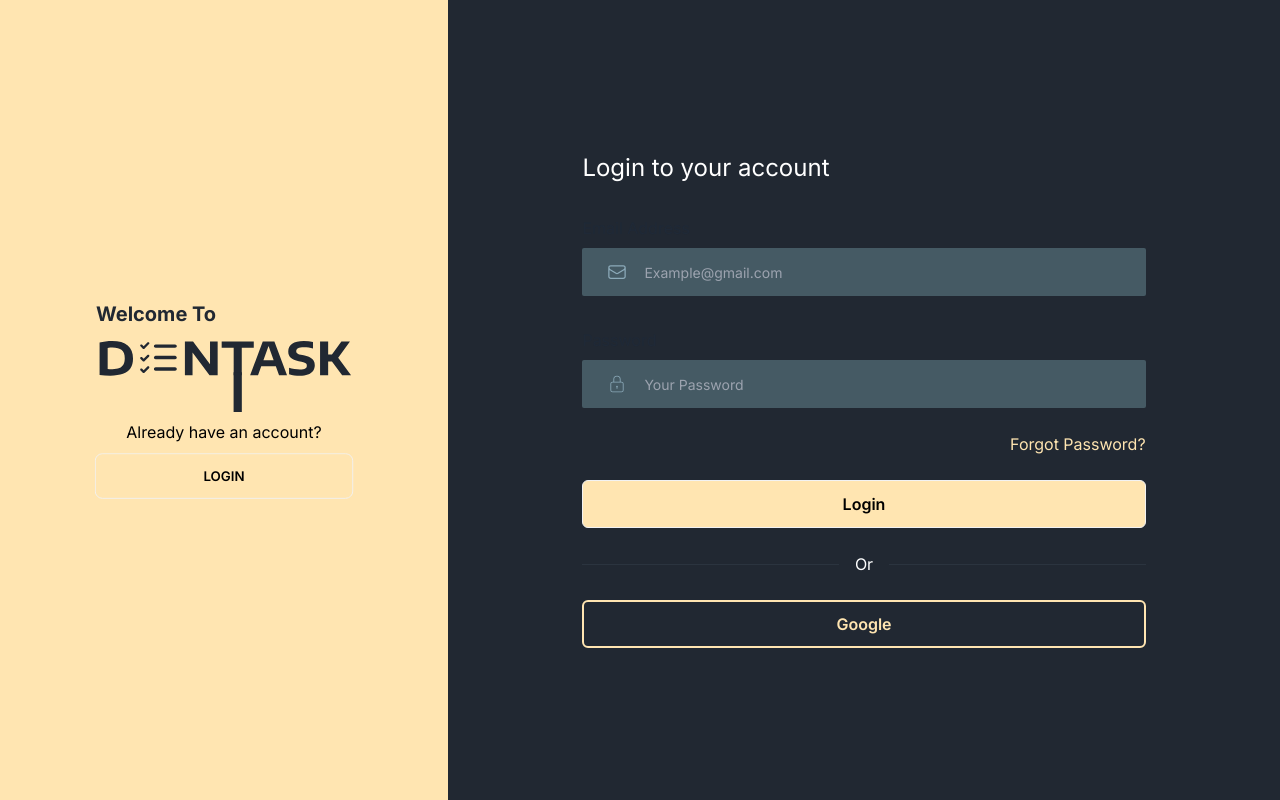
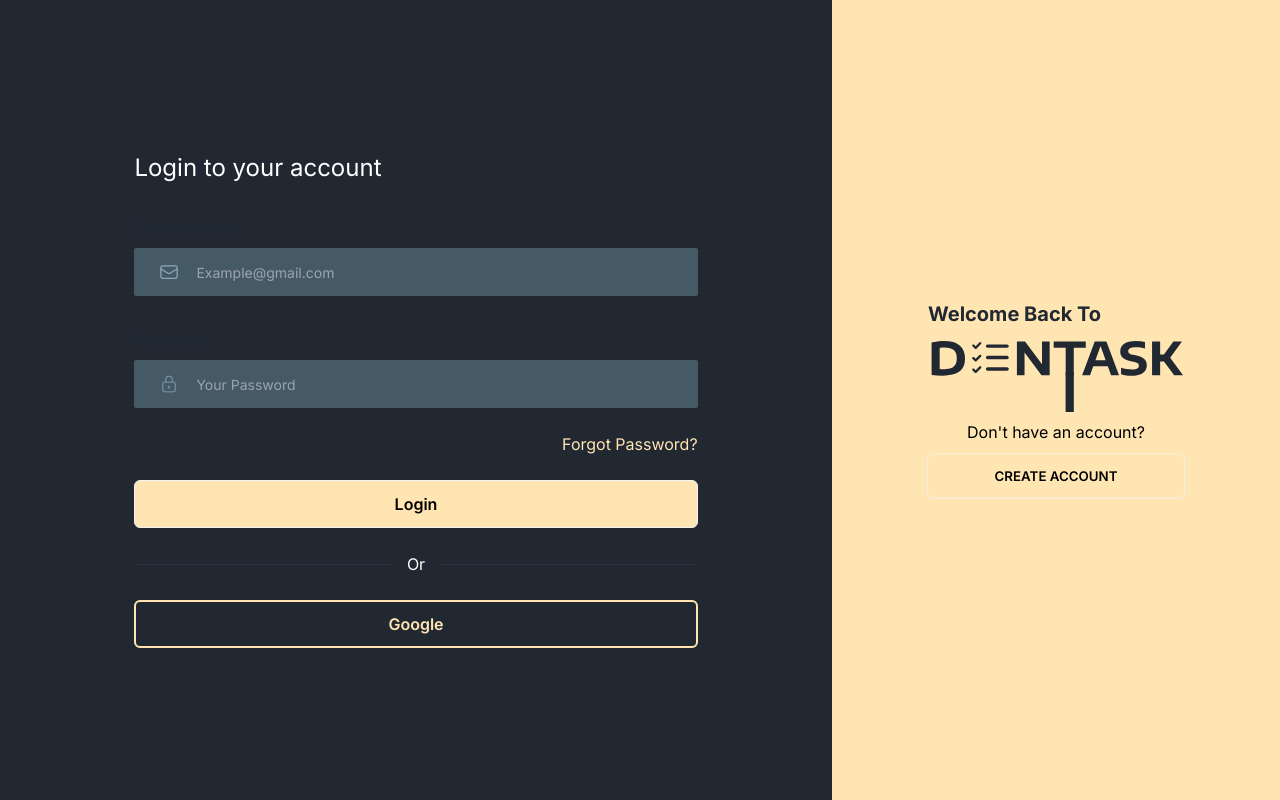
Before and after one commit to Praisecodes/dentask, a Next.js app: page /login in a window 1280 px wide. Built offline with nearby package versions, Linux system fonts and the light colour scheme.

Commit message:
[update] Add links to auth pages and fix responsiveness issue

```diff
--- a/src/app/(auth)/layout.tsx
+++ b/src/app/(auth)/layout.tsx
@@ -10,8 +10,8 @@ type LayoutType = {
 const AuthLayout = ({ children }: LayoutType): JSX.Element => {
   const pathname = usePathname();
   return (
-    <main className={`flex ${pathname == '/' ? 'flex-row' : 'flex-row-reverse'} overflow-hidden h-[100vh]`}>
-      <section className="lg:w-[65%] w-full flex flex-col justify-center bg-transparent px-16 overflow-y-auto py-14">
+    <main className={`flex ${pathname == '/login' ? 'flex-row' : 'flex-row-reverse'} overflow-hidden h-[100vh]`}>
+      <section className="lg:w-[65%] w-full flex flex-col justify-center bg-transparent lg:px-16 md:px-10 px-4 overflow-y-auto py-14">
         {children}
       </section>
       <SideView />
--- a/src/app/(auth)/login/page.tsx
+++ b/src/app/(auth)/login/page.tsx
@@ -8,7 +8,7 @@ import { useRouter } from "next/navigation";
 
 const Page = (): JSX.Element => {
   const router = useRouter();
-  const handleLogin = async (e:any) => {
+  const handleLogin = async (e: any) => {
     e.preventDefault();
     router.push('/home');
   }
@@ -49,7 +49,7 @@ const Page = (): JSX.Element => {
         <br />
         <button
           className={`btn w-full text-black text-base bg-[#FFE5B1] rounded-md normal-case hover:bg-[#FFE5B1]`}
-          onClick={(e)=>{handleLogin(e)}}
+          onClick={(e) => { handleLogin(e) }}
         >
           Login
         </button> <br /><br />
@@ -63,6 +63,10 @@ const Page = (): JSX.Element => {
         <button className="text-[#FFE5B1] text-base border-2 normal-case rounded-md border-[#FFE5B1] btn w-full bg-transparent hover:bg-transparent hover:border-[#FFE5B1]">
           Google
         </button>
+
+        <p className={`py-2 lg:hidden`}>
+          Don&apos;t have an account? <Link href={`/signup`}> <span className={`text-[#FFE5B1] underline`}>Get One Here</span> </Link>
+        </p>
       </form>
 
     </section>
--- a/src/app/(auth)/signup/page.tsx
+++ b/src/app/(auth)/signup/page.tsx
@@ -68,6 +68,10 @@ const Page = (): JSX.Element => {
         <button className="normal-case text-[#FFE5B1] btn border-2 border-[#FFE5B1] rounded-md w-full bg-transparent hover:bg-transparent hover:border-[#FFE5B1]">
           Google
         </button>
+
+        <p className={`py-2 lg:hidden`}>
+          Already have an account? <Link href={`/login`}> <span className={`text-[#FFE5B1] underline`}>Login Here</span> </Link>
+        </p>
       </form>
     </section>
   )
--- a/src/components/templates/side_view.tsx
+++ b/src/components/templates/side_view.tsx
@@ -11,20 +11,20 @@ const SideView = (): JSX.Element => {
     <section className="bg-[#FFE5B1] hidden flex-1 lg:flex flex-col justify-center items-center">
       <div>
         <h3 className="text-xl font-bold text-[#212832]">
-          Welcome {pathname == '/' ? 'Back' : ''} To
+          Welcome {pathname == '/login' ? 'Back' : ''} To
         </h3>
         <Image width={10} height={10} src="/images/logo.svg" alt="Dentask Logo" className="w-[16rem]" />
       </div>
 
       <p className={`text-base text-black py-2`}>
-        {pathname=='/'?'Don\'t have an account?':'Already have an account?'}
+        {pathname=='/login'?'Don\'t have an account?':'Already have an account?'}
       </p>
 
       <Link
-        href={pathname == '/' ? '/signup' : '/'}
+        href={pathname == '/login' ? '/signup' : '/login'}
         className={`btn w-[17rem] duration-100 text-sm bg-transparent hover:bg-transparent text-black`}
       >
-        {pathname == '/' ? 'Create Account' : 'LOGIN'}
+        {pathname == '/login' ? 'Create Account' : 'LOGIN'}
       </Link>
     </section>
   )
```
Lines whose indentation alone changed are shown as unchanged.
